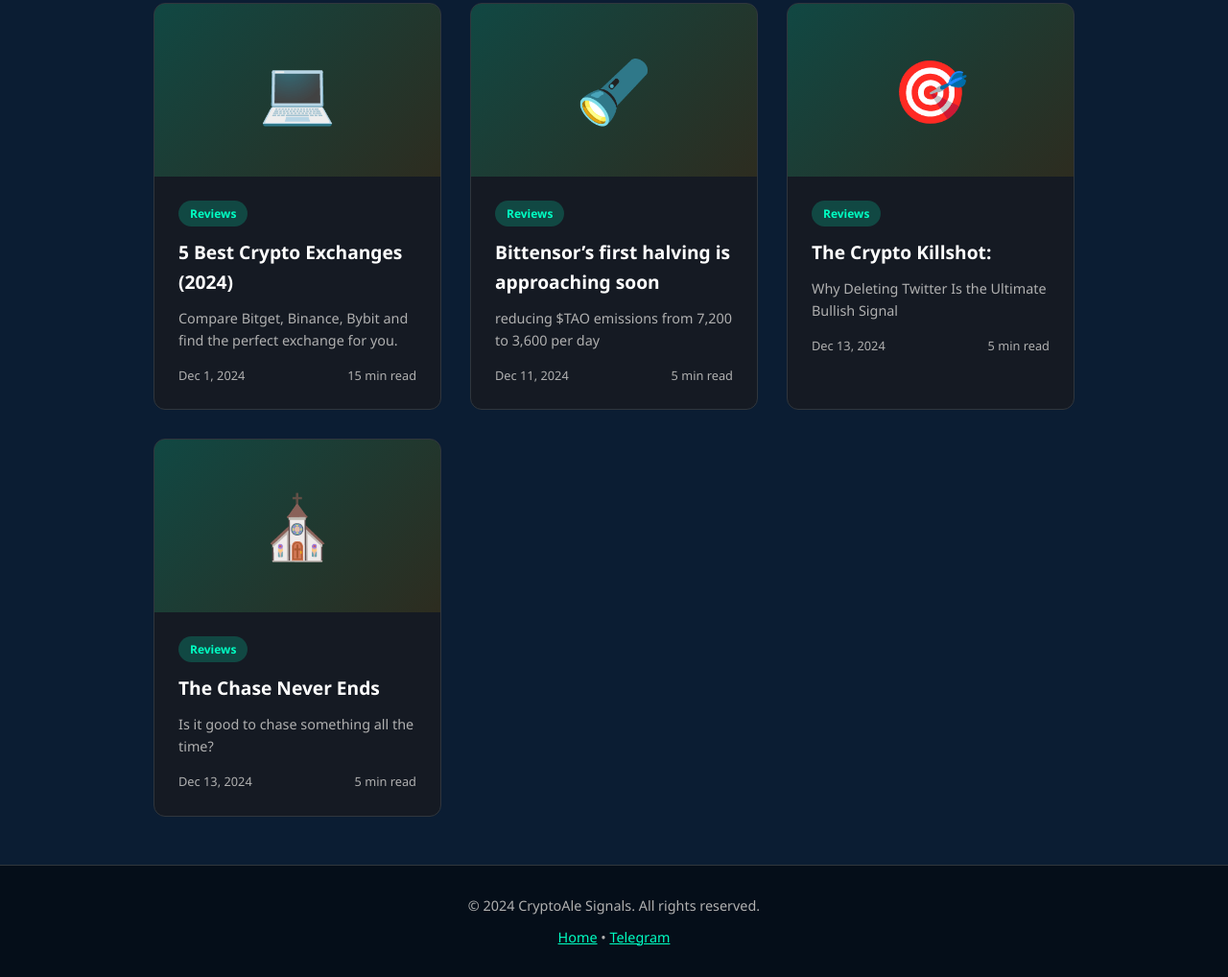
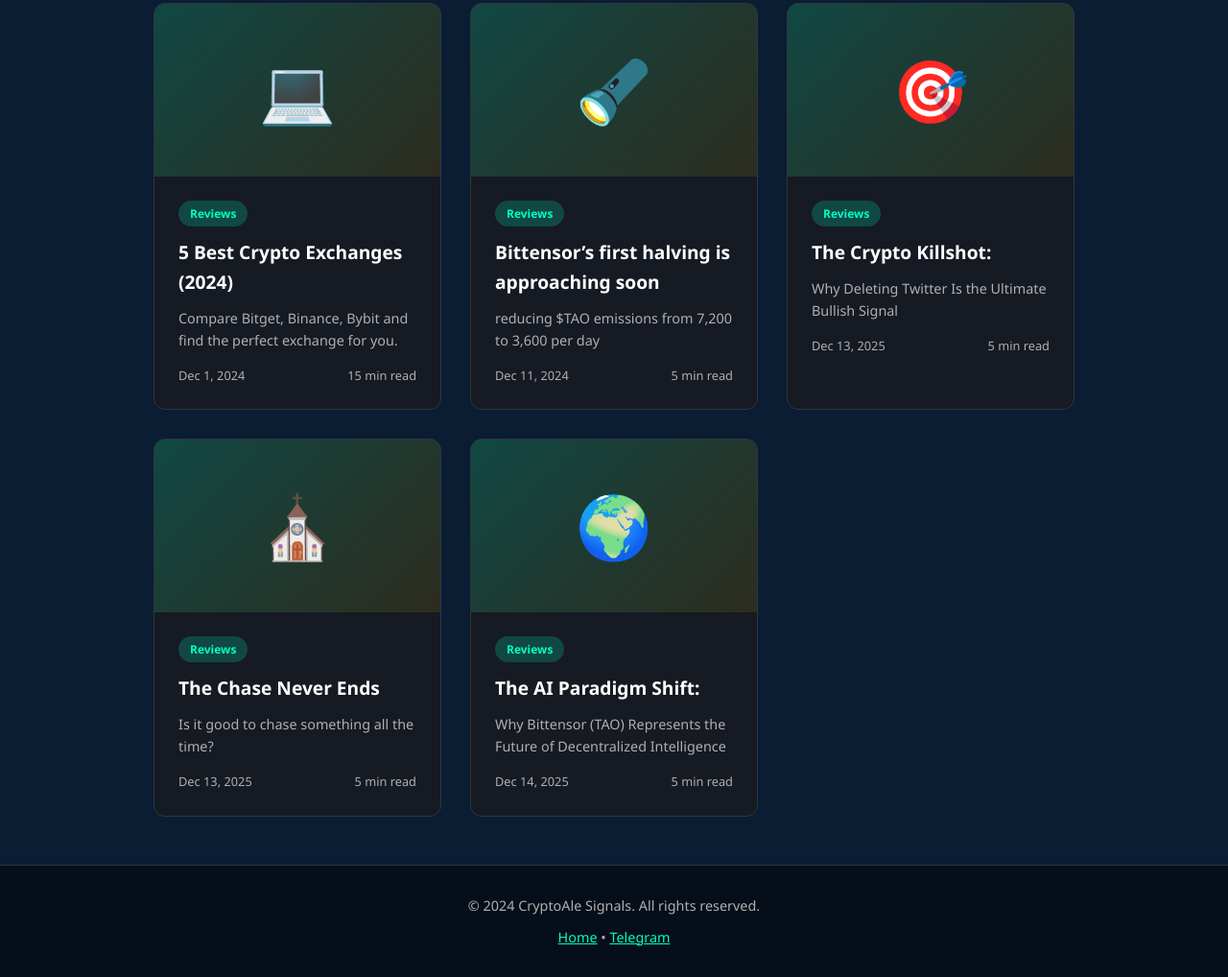
Before and after one commit to alesapo992-arch/cryptoale-signals, a plain HTML site: page blog/index.html in a window 1280 px wide. Shown: the part 893-1911 px from the top of the page at 96% size. Drawn offline with Linux system fonts and the light colour scheme.

Commit message:
Update index.html

```diff
--- a/blog/index.html
+++ b/blog/index.html
@@ -299,7 +299,7 @@
                     <h2><a href="deletingtwitter.html">The Crypto Killshot: </a></h2>
                     <p>Why Deleting Twitter Is the Ultimate Bullish Signal</p>
                     <div class="blog-card-meta">
-                        <span>Dec 13, 2024</span>
+                        <span>Dec 13, 2025</span>
                         <span>5 min read</span>
                     </div>
                 </div>
@@ -312,7 +312,20 @@
                     <h2><a href="thechase.html">The Chase Never Ends</a></h2>
                     <p>Is it good to chase something all the time?</p>
                     <div class="blog-card-meta">
-                        <span>Dec 13, 2024</span>
+                        <span>Dec 13, 2025</span>
+                        <span>5 min read</span>
+                    </div>
+                </div>
+            </article>
+            <!-- Article 8 -->
+            <article class="blog-card">
+                <div class="blog-card-image">🌍</div>
+                <div class="blog-card-content">
+                    <span class="blog-card-category">Reviews</span>
+                    <h2><a href="aiparadigm.html">The AI Paradigm Shift:</a></h2>
+                    <p>Why Bittensor (TAO) Represents the Future of Decentralized Intelligence </p>
+                    <div class="blog-card-meta">
+                        <span>Dec 14, 2025</span>
                         <span>5 min read</span>
                     </div>
                 </div>
```
